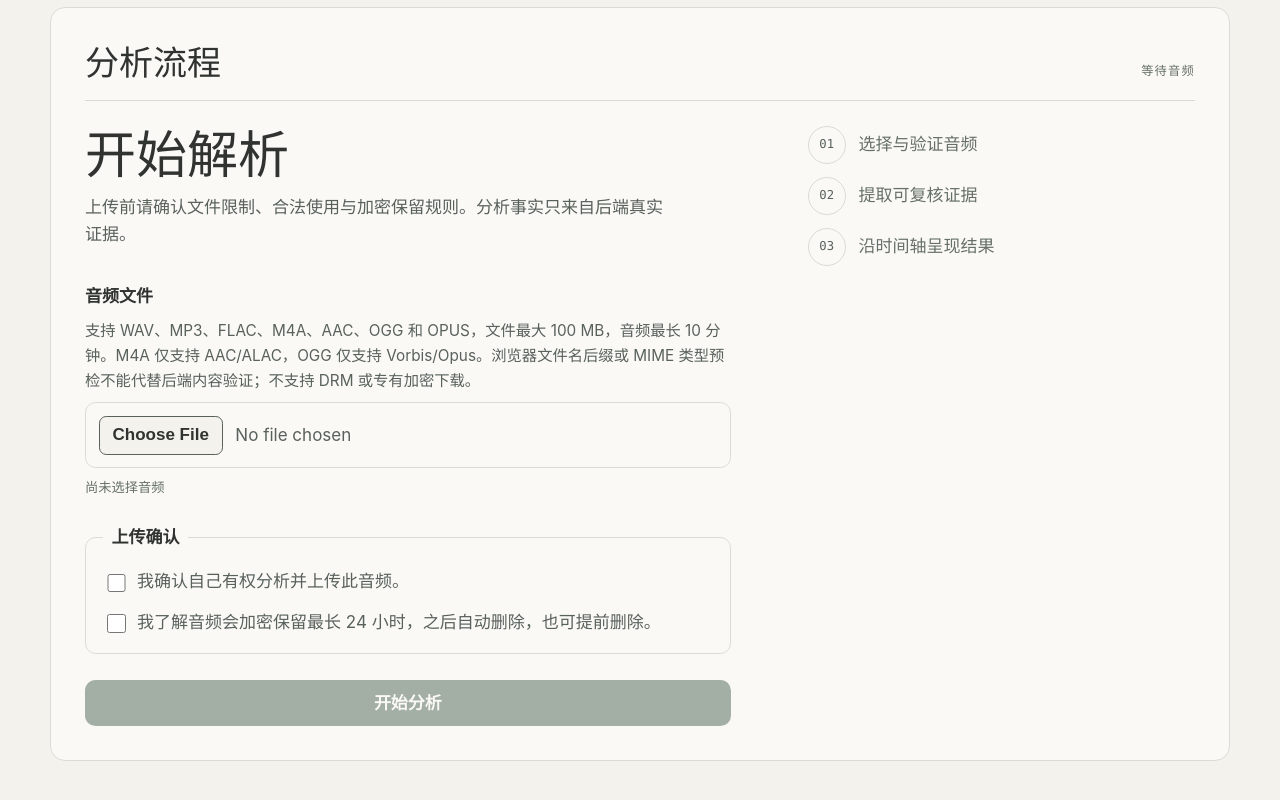
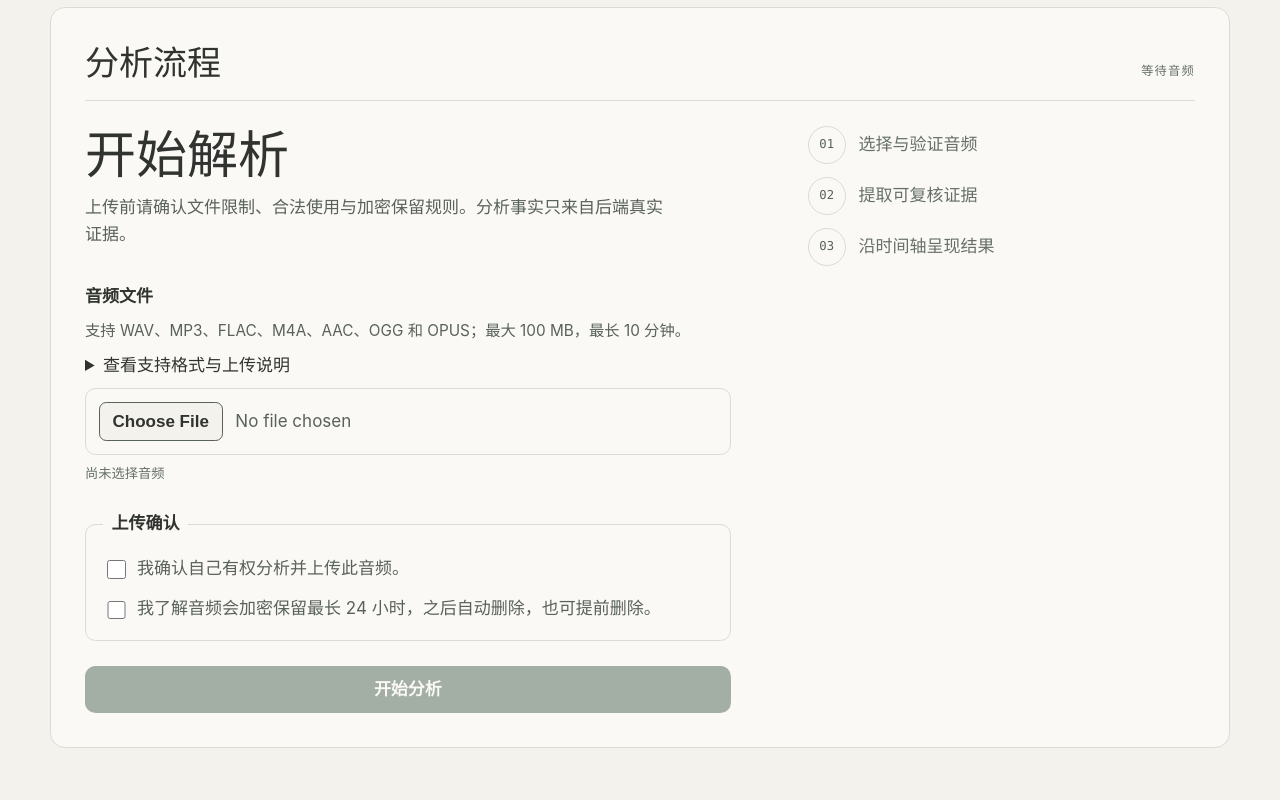
Before and after one commit to Zzz148080/MuseEcho, a React (Vite) app in the folder frontend/: page / in a window 1280 px wide. Shown: the part 623-1423 px from the top of the page. Built offline with nearby package versions, Linux system fonts and the light colour scheme.

Commit message:
feat: simplify upload guidance

```diff
--- a/frontend/src/features/upload/UploadForm.tsx
+++ b/frontend/src/features/upload/UploadForm.tsx
@@ -92,10 +92,19 @@ export function UploadForm({
           音频文件
         </label>
         <p className="field-help" id={helpId}>
-          支持 WAV、MP3、FLAC、M4A、AAC、OGG 和 OPUS，文件最大 100 MB，音频最长
-          10 分钟。M4A 仅支持 AAC/ALAC，OGG 仅支持 Vorbis/Opus。浏览器文件名后缀或
-          MIME 类型预检不能代替后端内容验证；不支持 DRM 或专有加密下载。
+          支持 WAV、MP3、FLAC、M4A、AAC、OGG 和 OPUS；最大 100 MB，最长 10 分钟。
         </p>
+        <details
+          aria-label="查看支持格式与上传说明"
+          className="upload-guidance"
+          name="upload-guidance"
+        >
+          <summary>查看支持格式与上传说明</summary>
+          <p>
+            M4A 仅支持 AAC/ALAC，OGG 仅支持 Vorbis/Opus。浏览器文件名后缀或 MIME
+            类型预检不能代替后端内容验证；不支持 DRM 或专有加密下载。
+          </p>
+        </details>
         <input
           accept=".wav,.mp3,.flac,.m4a,.aac,.ogg,.opus"
           aria-describedby={helpId}
```
Also changed, not shown: 1 other file (tests, documents, lock files or other folders).
